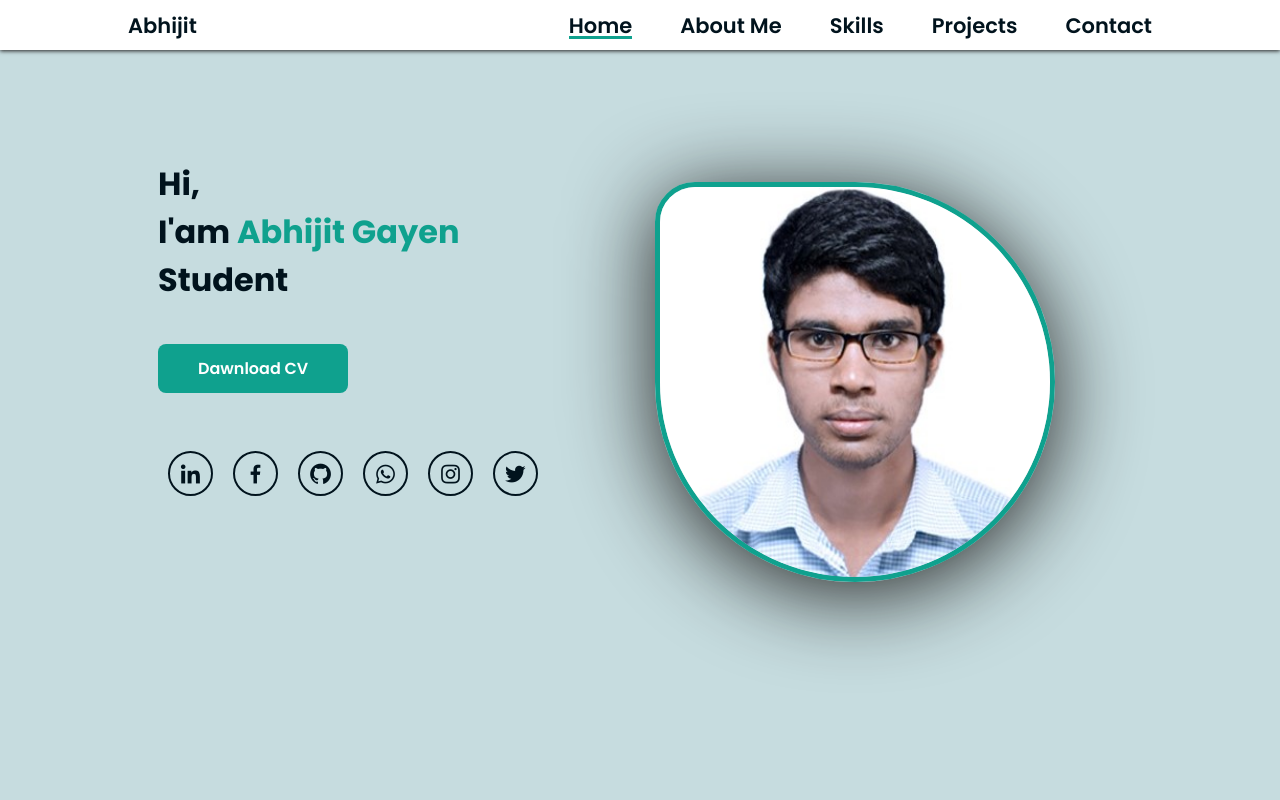
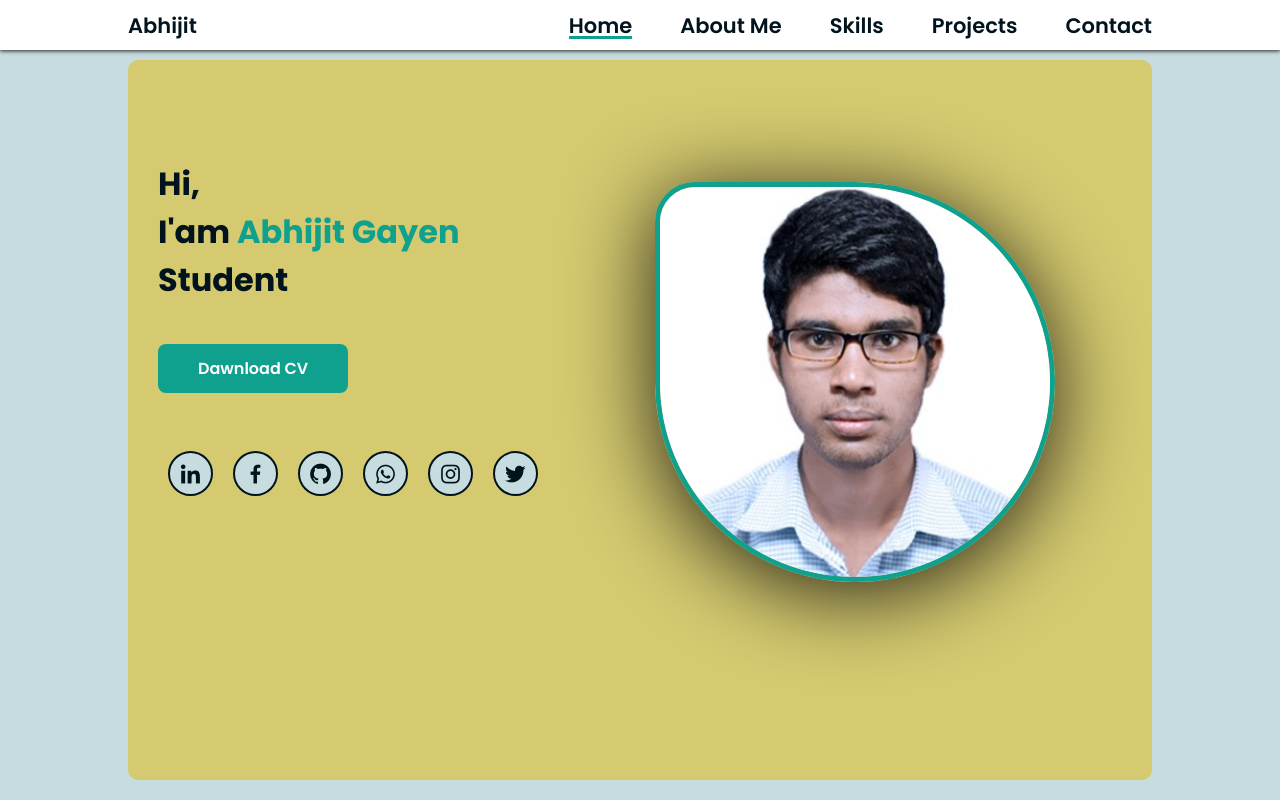
Before and after one commit to abhijitgayen/Gradecollege.github.io, a plain HTML site: page index.html in a window 1280 px wide. Shown: the top 800 px of the page. Drawn offline with nearby package versions, Linux system fonts and the light colour scheme.

Commit message:
Update styles.css

```diff
--- a/assets/css/styles.css
+++ b/assets/css/styles.css
@@ -651,8 +651,8 @@ img{
 
 @media screen and (min-width: 1024px){
   .home{
-    /* background-color:var(--sub-background-color);
-    */
+   background-color:var(--sub-background-color);
+
     height: 650px;
     padding: 80px 0px 10px 20px;
   }
@@ -675,7 +675,7 @@ img{
 }
 @media screen and (min-width: 1024px) and (min-height:720px){
   .home{
-    /* background-color: rgba(216, 221, 209, 0.425); */
+    background-color:var(--sub-background-color);
     height:calc(100vh - 5rem) ;
     width: 100%;
     padding:  75px 0px 0px 30px ;
```
